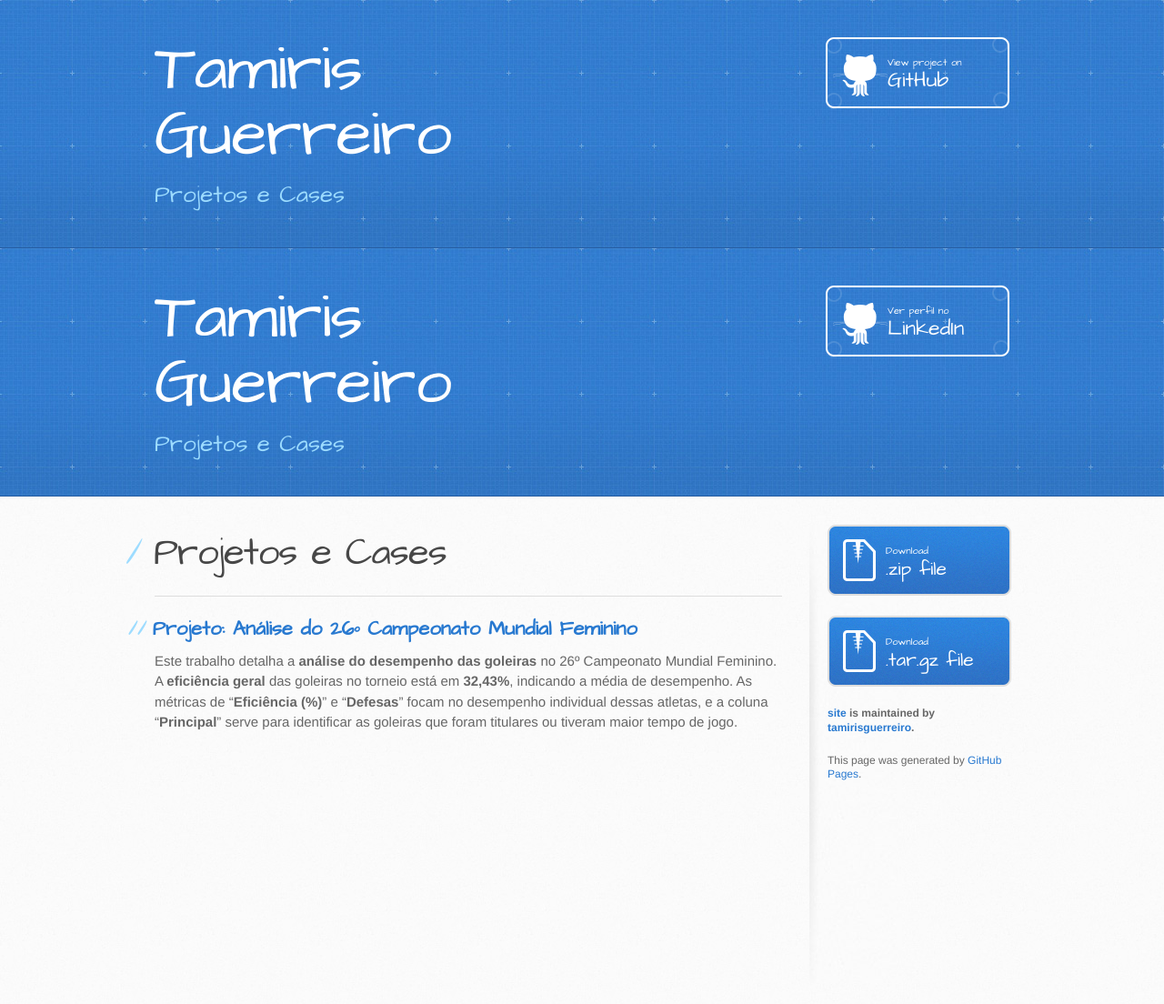
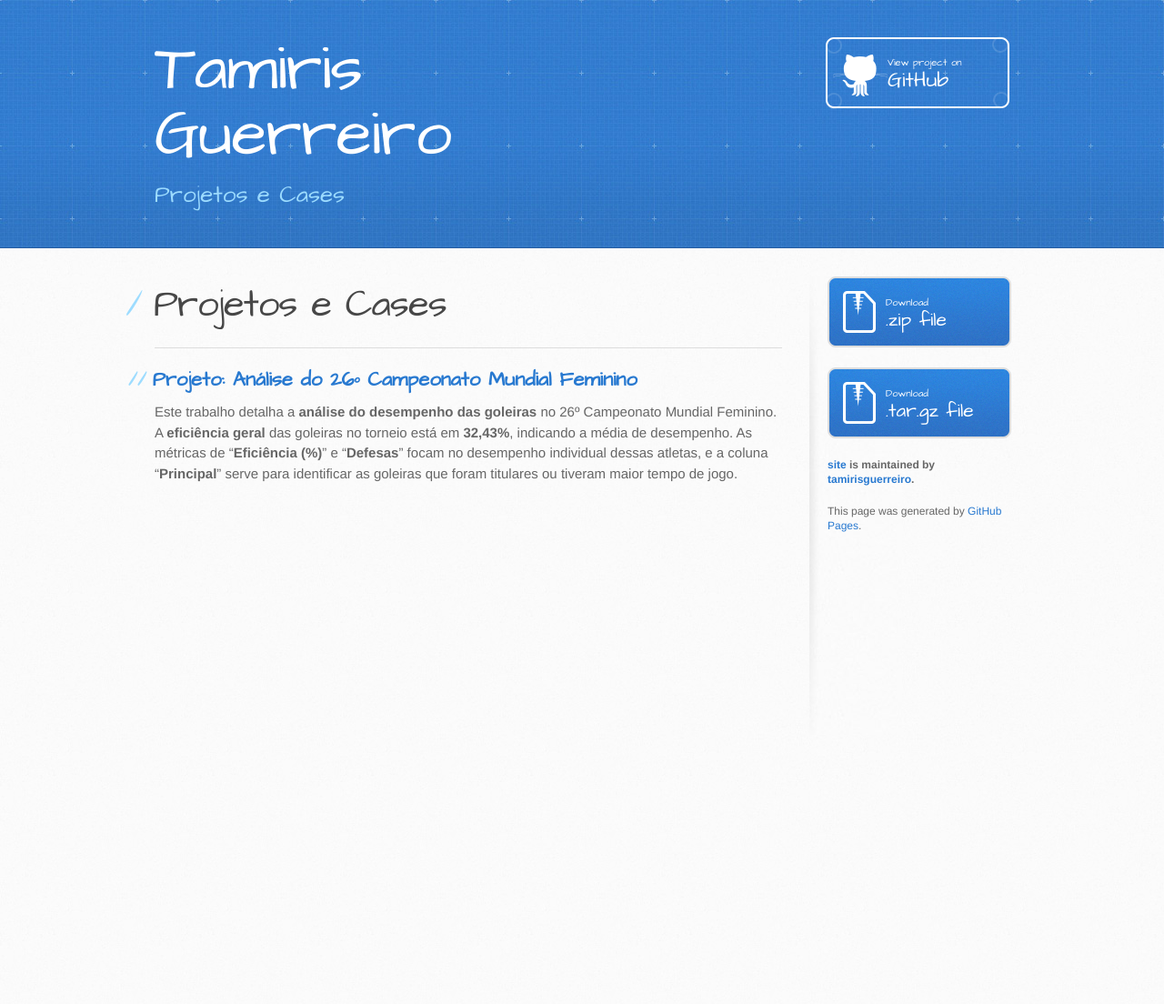
Before and after one commit to tamirisguerreiro/site, a Jekyll site: the page built from index.md, in a window 1280 px wide. Shown: the whole page at 91% size. Built offline with Jekyll 4.4.1, drawn with Linux system fonts in a browser that asks for light colours; our own code applies the rules of GitHub Pages for plain Markdown files; after the commit the page ends 900 px from its top, so only the background shows below that.

Commit message:
Update default.html

```diff
--- a/_layouts/default.html
+++ b/_layouts/default.html
@@ -19,9 +19,9 @@
   <body>
     <header>
       <div class="inner">
-        <a href="{{ '/' | absolute_url }}">
-          <h1>{{ site.title | default: site.github.repository_name }}</h1>
-        </a>
+      <a href="https://www.linkedin.com/in/tamiris-guerreiro-52904661/">
+        <h1>Tamiris Guerreiro</h1>
+      </a>
         <h2>{{ site.description | default: site.github.project_tagline }}</h2>
         {% if site.github.is_project_page %}
           <a href="{{ site.github.repository_url }}" class="button"><small>View project on</small> GitHub</a>
@@ -32,20 +32,7 @@
       </div>
     </header>
 
-      <body>
-  <header>
-    <div class="inner">
-      <a href="https://www.linkedin.com/in/tamiris-guerreiro-52904661/">
-        <h1>Tamiris Guerreiro</h1>
-      </a>
-      <h2>Projetos e Cases</h2>
-      <a href="https://www.linkedin.com/in/tamiris-guerreiro-52904661/" class="button">
-        <small>Ver perfil no</small> LinkedIn
-      </a>
-    </div>
-  </header>
-
-    <div id="content-wrapper">
+      <div id="content-wrapper">
       <div class="inner clearfix">
         <section id="main-content">
           {{ content }}
```
